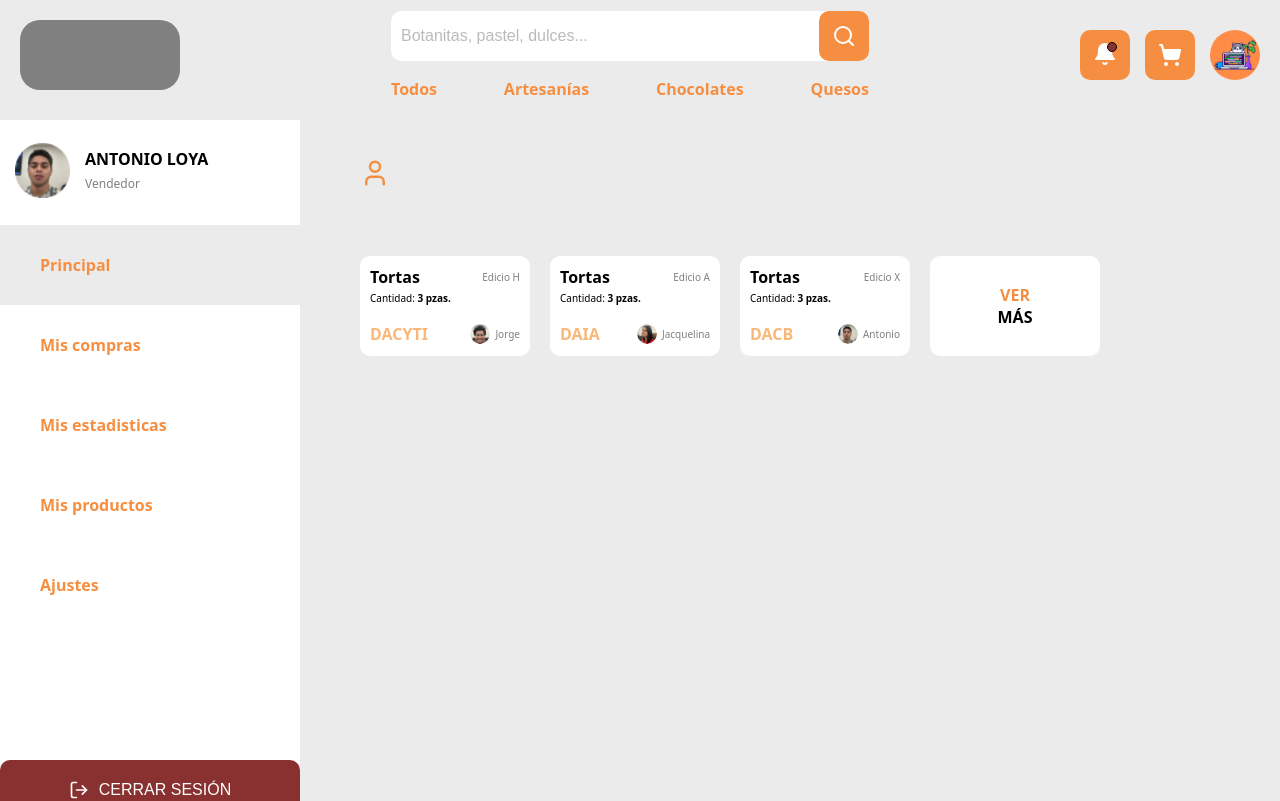
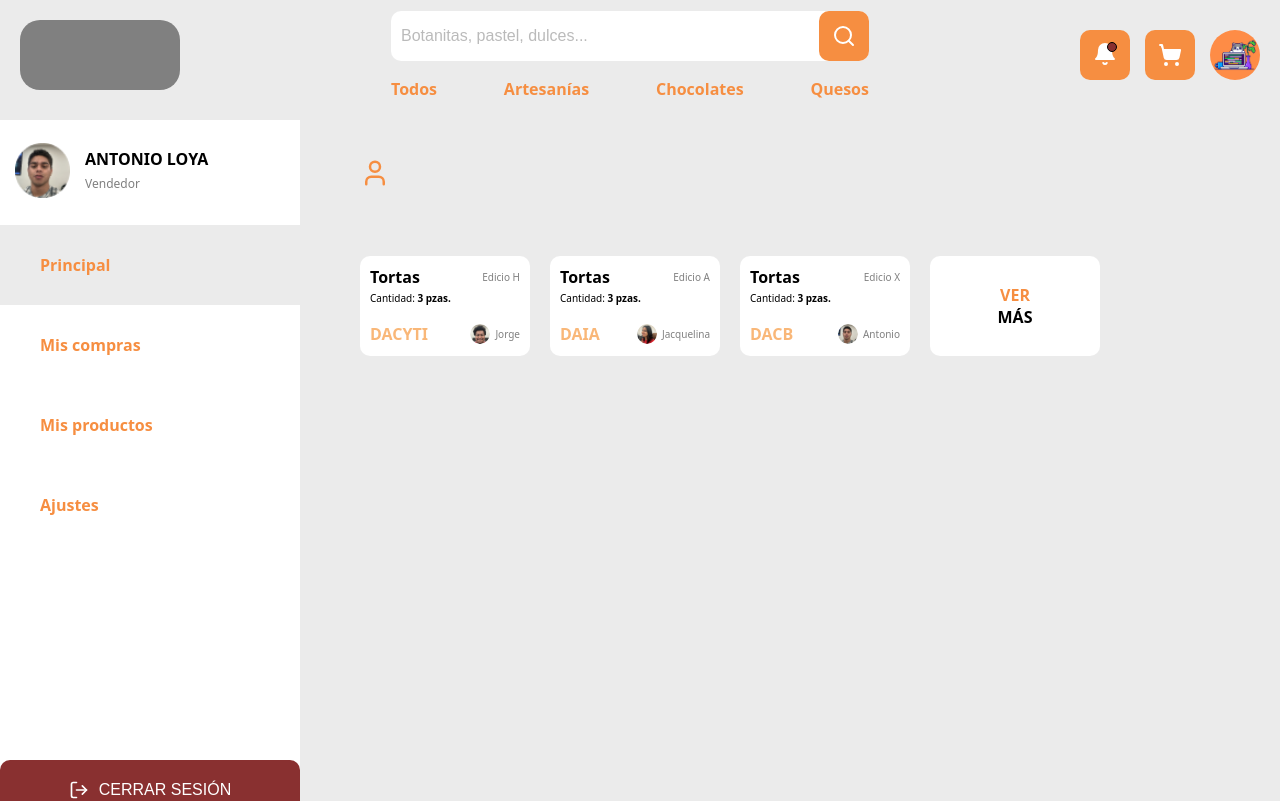
Before and after one commit to adrianhdez2/choco-market, a React (Vite) app: page /user in a window 1280 px wide. Shown: the top 801 px of the page. Built offline with nearby package versions, Linux system fonts and the light colour scheme.

Commit message:
Remove liink

```diff
--- a/src/pages/User.jsx
+++ b/src/pages/User.jsx
@@ -15,7 +15,6 @@ function User() {
                 <div className="user_left_container_links">
                     <NavLink className={({ isActive }) => isActive ? 'background_select' : ''} to={"/user"} end>Principal</NavLink>
                     <NavLink className={({ isActive }) => isActive ? 'background_select' : ''} to={"/user/compras"}>Mis compras</NavLink>
-                    <NavLink className={({ isActive }) => isActive ? 'background_select' : ''} to={"/user/estadisticas"}>Mis estadisticas</NavLink>
                     <NavLink className={({ isActive }) => isActive ? 'background_select' : ''} to={"/user/productos"}>Mis productos</NavLink>
                     <NavLink className={({ isActive }) => isActive ? 'background_select' : ''} to={"/user/settings"}>Ajustes</NavLink>
                 </div>
```
